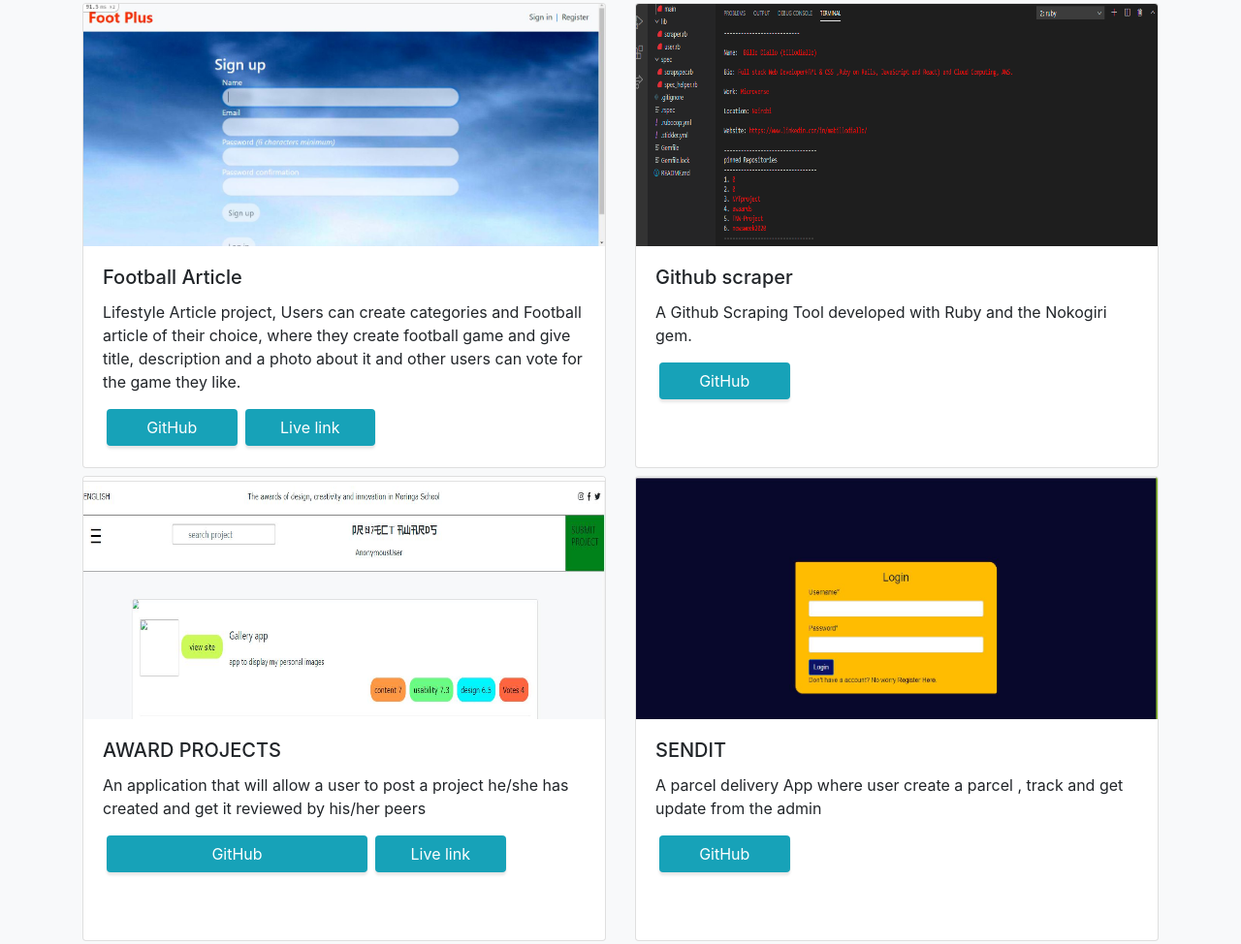
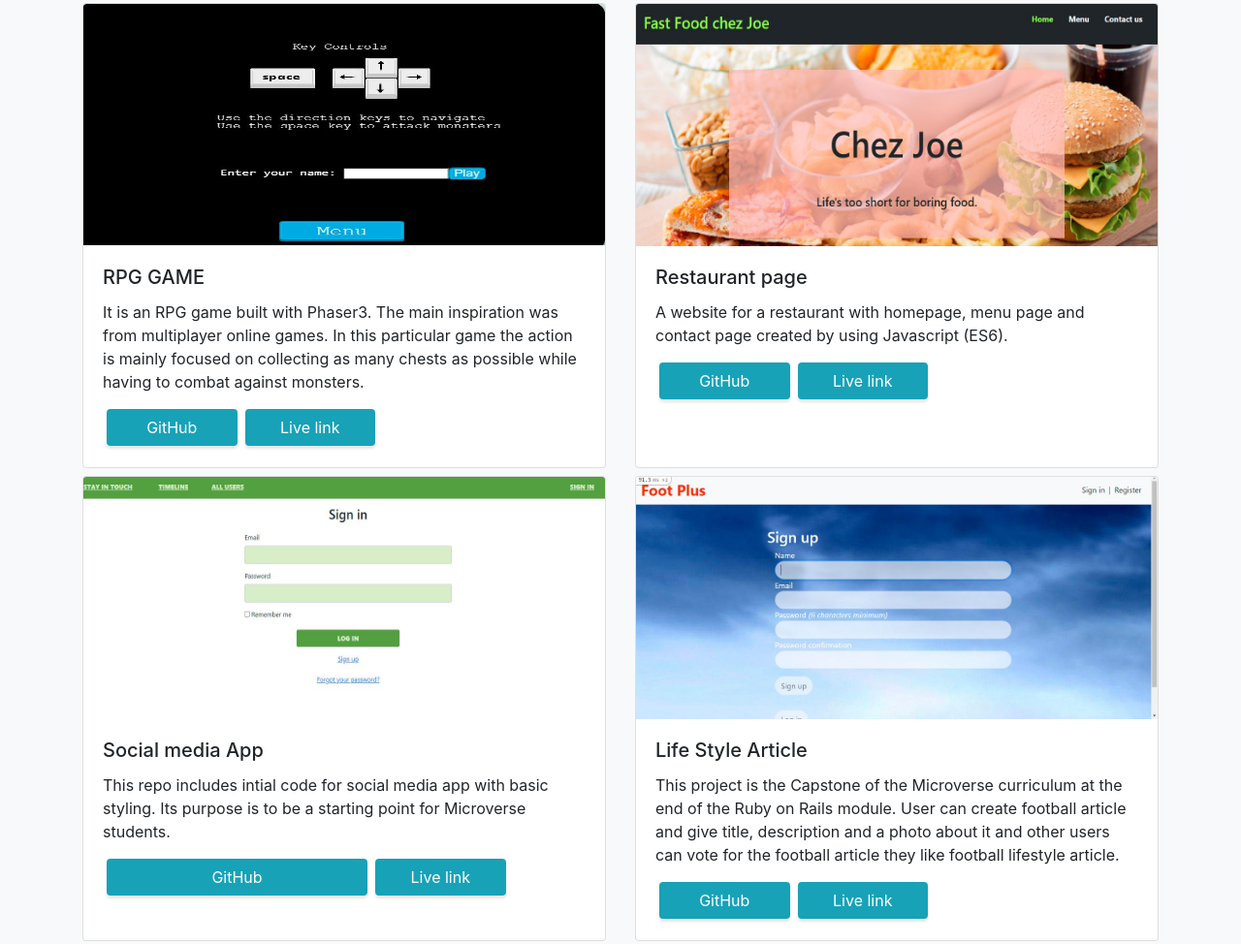
Before and after one commit to billodiallo/psersonal, a website with bundled scripts: page index.html in a window 1280 px wide. Shown: the part 3826-4800 px from the top of the page at 97% size. Built offline with nearby package versions, Linux system fonts and the light colour scheme.

Commit message:
Add new projects,live link for new projects

```diff
--- a/index.html
+++ b/index.html
@@ -59,7 +59,7 @@
       <h3 class="mb-5">
         <em class="mb-1 bg-secondary">Full Stack Web Developer</em>
       </h3>
-      <h5 class="m-3 bg-secondary w-25 "><span class="text-white">E-mail: &nbsp&nbsp</span>billodiallonet@gmail.com</h5>
+      <h5 class="m-3 bg-secondary w-25"><span class="text-white">E-mail: &nbsp&nbsp</span>billodiallonet@gmail.com</h5>
       <h5 class="m-3 bg-secondary w-25"><span class="text-white">Tel: &nbsp&nbsp</span>+254 742 19 86 35</h5>
       <h6 class="m-3 bg-secondary w-25"><span class="text-white">Location: &nbsp&nbsp</span>Nairobi_Kenya</h6>
       <a class="m-3 btn btn-primary btn-xl js-scroll-trigger" href="#about">Find Out More</a>
@@ -135,13 +135,13 @@
     <div class="row">
       <div class="col-12 col-md-6 my-1">
         <div class="card" style="height: 480px;">
-          <img src="img/singup2.JPG" style="height: 250px;" class="card-img-top" alt="...">
+          <img src="img/dalila1.JPG" style="height: 250px;" class="card-img-top" alt="...">
           <div class="card-body position-relative">
-            <h5 class="card-title">Football Article</h5>
-            <p class="card-text">Lifestyle Article  project, Users can create categories and Football article of their choice, where they create football game and give title, description and a photo about it and other users can vote for the game they like. </p>
+            <h5 class="card-title">RPG GAME</h5>
+            <p class="card-text"> It is an RPG game built with Phaser3. The main inspiration was from multiplayer online games. In this particular game the action is mainly focused on collecting as many chests as possible while having to combat against monsters. </p>
             <div class="w-100 d-flex flex-column flex-md-row position-absolute bottom-0 start-0 mb-1">
-              <a href="https://github.com/billodiallo/billodiallo-lifestyle_articles" class="btn bg-info text-white  w-25 my-1 my-md-0 mx-md-1 mx-auto">GitHub</a>
-              <a href="https://polar-woodland-81679.herokuapp.com/" class="btn bg-info text-white  w-25 mx-md-1 mx-auto">Live link</a>
+              <a href="https://github.com/billodiallo/RPG-GAME"  target="_blank" class="btn bg-info text-white  w-25 my-1 my-md-0 mx-md-1 mx-auto">GitHub</a>
+              <a href="https://billodiallo.github.io/RPG-GAME/" target="_blank" class="btn bg-info text-white  w-25 mx-md-1 mx-auto">Live link</a>
             </div>
           </div>
         </div>
@@ -149,12 +149,13 @@
 
       <div class="col-12 col-md-6 my-1">
         <div class="card" style="height: 480px;">
-          <img src="img/gitscraper.png" style="height: 250px;" class="card-img-top img-fluid" alt="...">
+          <img src="img/restaurant.jpg" style="height: 250px;" class="card-img-top img-fluid" alt="...">
           <div class="card-body position-relative">
-            <h5 class="card-title">Github scraper</h5>
-            <p class="card-text">A Github Scraping Tool developed with Ruby and the Nokogiri gem. </p>
-            <div class="w-100 d-flex flex-column flex-md-row position-absolute bottom-0 start-0 mb-1">
-              <a href="https://github.com/billodiallo/scraper-capstone-ruby" class="btn bg-info text-white  w-25 my-1 my-md-0 mx-md-1 mx-auto">GitHub</a>
+            <h5 class="card-title"> Restaurant page </h5>
+            <p class="card-text">A website for a restaurant with homepage, menu page and contact page created by using Javascript (ES6). </p>
+            <div class="w-100 d-flex flex-column flex-md-row position-absolute bottom-0 start-0 mb-3">
+              <a href="https://github.com/billodiallo/Restaurant_page" target="_blank" class="btn bg-info text-white  w-25 my-1 my-md-0 mx-md-1 mx-auto">GitHub</a>
+              <a href="https://billodiallo.github.io/Restaurant_page/" target="_blank" class="btn bg-info text-white  w-25 mx-md-1 mx-auto">Live link</a>
             </div>
           </div>
         </div>
@@ -162,26 +163,26 @@
 
       <div class="col-12 col-md-6 my-1">
         <div class="card" style="height: 480px;">
-          <img src="img/awards-project.JPG" style="height: 250px;" class="card-img-top img-fluid" alt="...">
+          <img src="img/socialmedia.JPG" style="height: 250px;" class="card-img-top img-fluid" alt="...">
           <div class="card-body position-relative">
-            <h5 class="card-title">AWARD PROJECTS</h5>
-            <p class="card-text">An application that will allow a user to post a project he/she has created and get it reviewed by his/her peers </p>
+            <h5 class="card-title">Social media App</h5>
+            <p class="card-text">This repo includes intial code for social media app with basic styling. Its purpose is to be a starting point for Microverse students. </p>
             <div class="w-100 d-flex flex-column flex-md-row position-absolute bottom-0 start-0 mb-1">
-              <a href="https://github.com/billodiallo/awaards" class="btn bg-info text-white w-50 my-1 my-md-0 mx-md-1 mx-auto">GitHub</a>
-              <a href="https:/awardsaprojectapp.herokuapp.com/" class=" btn bg-info text-white  w-25 mx-md-1 mx-auto">Live link</a>
+              <a href="https://github.com/billodiallo/social-media_app" target="_blank" class="btn bg-info text-white w-50 my-1 my-md-0 mx-md-1 mx-auto">GitHub</a>
+              <a href="https://peaceful-meadow-89445.herokuapp.com/users/sign_in" target="_blank" class=" btn bg-info text-white  w-25 mx-md-1 mx-auto">Live link</a>
             </div>
           </div>
         </div>
       </div>
-
       <div class="col-12 col-md-6 my-1">
         <div class="card" style="height: 480px;">
-          <img src="img/sendit.JPG" style="height: 250px;" class="card-img-top img-fluid" alt="...">
+          <img src="img/singup2.JPG" style="height: 250px;" class="card-img-top img-fluid" alt="...">
           <div class="card-body position-relative">
-            <h5 class="card-title">SENDIT</h5>
-            <p class="card-text">A parcel delivery App where user create a parcel , track and get update from the admin  </p>
+            <h5 class="card-title">Life Style Article</h5>
+            <p class="card-text">This project is the Capstone of the Microverse curriculum at the end of the Ruby on Rails module. User can create football article and give title, description and a photo about it and other users can vote for the football article they like football lifestyle article.</p>
             <div class="w-100 d-flex flex-column flex-md-row position-absolute bottom-0 start-0 mb-1">
-              <a href="https://github.com/RKatana/send-it" class="btn bg-info text-white  w-25 my-1 my-md-0 mx-md-1 mx-auto">GitHub</a>
+              <a href="https://github.com/billodiallo/billodiallo-lifestyle_articles" class="btn bg-info text-white  w-25 my-1 my-md-0 mx-md-1 mx-auto">GitHub</a>
+              <a href="https://polar-woodland-81679.herokuapp.com/" target="_blank" class=" btn bg-info text-white  w-25 mx-md-1 mx-auto">Live link</a>
             </div>
           </div>
         </div>
```
Also changed, not shown: img/dalila1.JPG (added), img/restaurant.jpg (added), img/socialmedia.JPG (added).
